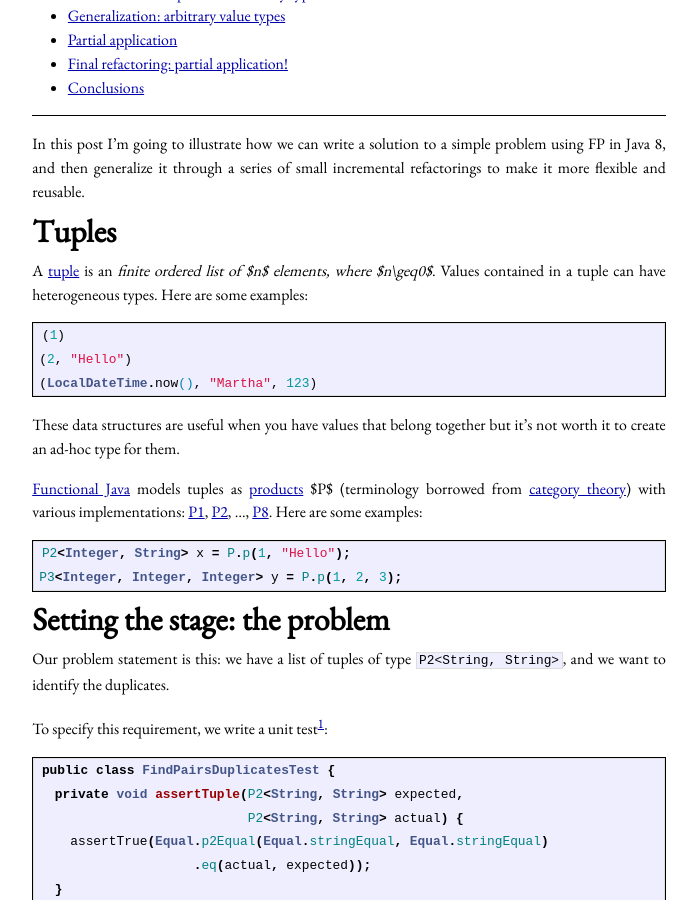
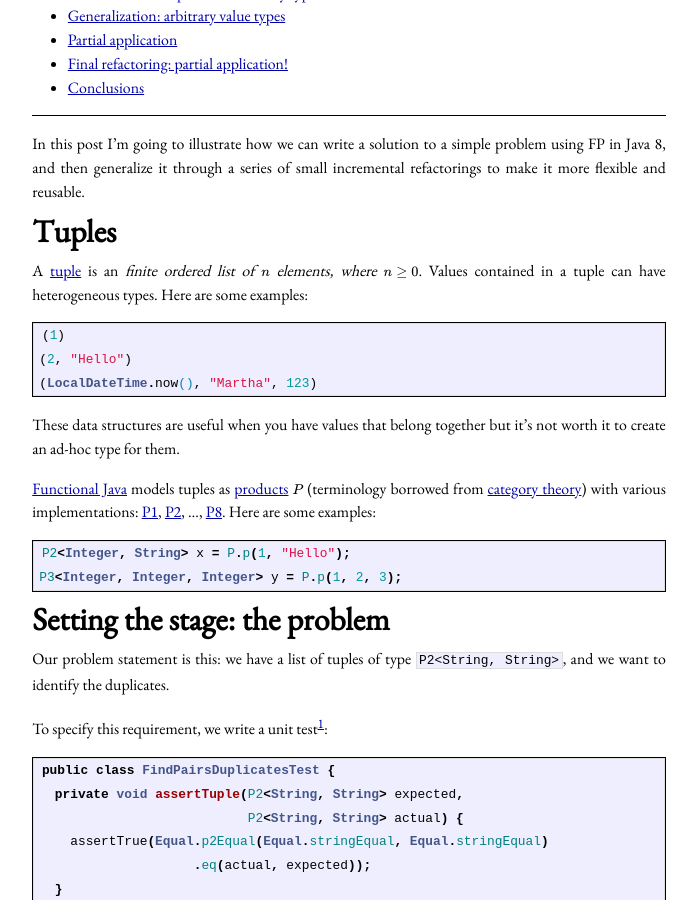
Before and after one commit to manuelp/manuelp.github.io, a Jekyll site: the page built from _posts/2015-12-30-pairs-duplicates.markdown, in a window 1280 px wide and 900 px high, scrolled down 360 px. Shown: the whole window, without its empty margins (291-988 px from the left). Built offline with Jekyll 4.4.1, drawn with Linux system fonts in a browser that asks for light colours; some web fonts are replaced; formulas are drawn with MathJax 3; part of the change alters nothing that is shown.

````diff
--- a/_layouts/post.html
+++ b/_layouts/post.html
@@ -1,6 +1,10 @@
 ---
 layout: default
 ---
+
+{% if page.mathjax  %}
+<script type="text/javascript" async src='https://cdnjs.cloudflare.com/ajax/libs/mathjax/2.7.2/MathJax.js?config=TeX-MML-AM_CHTML'></script>
+{% endif %}
 
 <div id="post">
   <h1 id="title">{{page.title}}</h1>
--- a/_posts/2015-12-30-pairs-duplicates.markdown
+++ b/_posts/2015-12-30-pairs-duplicates.markdown
@@ -3,13 +3,14 @@ layout: post
 title: Finding pairs duplicates
 tags: [Java, FP, Case-Study, Refactoring]
 withtoc: yes
+mathjax: true
 ---
 
 In this post I'm going to illustrate how we can write a solution to a simple problem using FP in Java 8, and then generalize it through a series of small incremental refactorings to make it more flexible and reusable.
 
 # Tuples
 
-A [tuple](https://en.wikipedia.org/wiki/Tuple) is an *finite ordered list of $n$ elements, where $n\geq0$*. Values contained in a tuple can have heterogeneous types. Here are some examples:
+A [tuple](https://en.wikipedia.org/wiki/Tuple) is an *finite ordered list of $$n$$ elements, where $$n\geq0$$*. Values contained in a tuple can have heterogeneous types. Here are some examples:
 
 ```haskell
 (1)
@@ -19,7 +20,7 @@ A [tuple](https://en.wikipedia.org/wiki/Tuple) is an *finite ordered list of $n$
 
 These data structures are useful when you have values that belong together but it's not worth it to create an ad-hoc type for them.
 
-[Functional Java](https://www.functionaljava.org/) models tuples as [products](https://www.functionaljava.org/javadoc/4.4/functionaljava/fj/P.html) $P$ (terminology borrowed from [category theory](https://en.wikipedia.org/wiki/Category_theory)) with various implementations: [P1](https://www.functionaljava.org/javadoc/4.4/functionaljava/fj/P1.html), [P2](https://www.functionaljava.org/javadoc/4.4/functionaljava/fj/P2.html), ..., [P8](https://www.functionaljava.org/javadoc/4.4/functionaljava/fj/P8.html). Here are some examples:
+[Functional Java](https://www.functionaljava.org/) models tuples as [products](https://www.functionaljava.org/javadoc/4.4/functionaljava/fj/P.html) $$P$$ (terminology borrowed from [category theory](https://en.wikipedia.org/wiki/Category_theory)) with various implementations: [P1](https://www.functionaljava.org/javadoc/4.4/functionaljava/fj/P1.html), [P2](https://www.functionaljava.org/javadoc/4.4/functionaljava/fj/P2.html), ..., [P8](https://www.functionaljava.org/javadoc/4.4/functionaljava/fj/P8.html). Here are some examples:
 
 ```java
 P2<Integer, String> x = P.p(1, "Hello");
````
